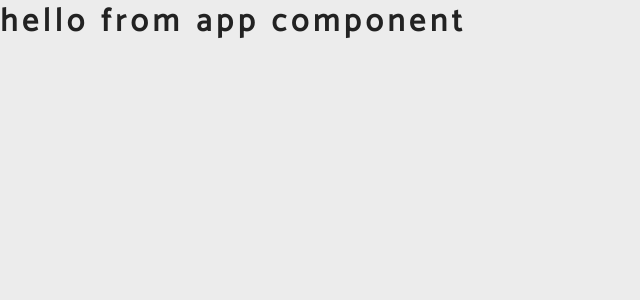
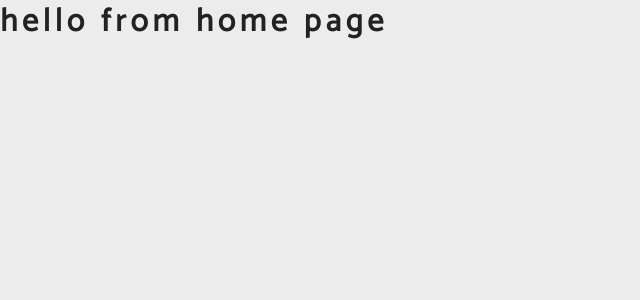
Before and after one commit to ruffryder/bookstore, a React (Create React App) app: page / in a window 1280 px wide. Shown: the top 300 px of the page, without its empty margins (0-640 px from the left). Built offline with nearby package versions, Linux system fonts and the light colour scheme.

Commit message:
Adding Browser router to App component with switch and Routes

```diff
--- a/src/App.js
+++ b/src/App.js
@@ -1,5 +1,23 @@
 import React from "react";
+import { BrowserRouter, Switch, Route } from "react-router-dom";
+import About from "./pages/About";
+import Cart from "./pages/Cart";
+import Checkout from "./pages/Checkout";
+import Error from "./pages/Error";
+import Home from "./pages/Home";
+import Login from "./pages/Login";
+import Products from "./pages/Products";
+import ProductDetails from "./pages/ProductDetails";
 
 export default function App() {
-  return <h1>hello from app component</h1>;
+  return (
+    <BrowserRouter>
+      <Switch>
+        <Route exact path="/" component={Home} />
+        <Route path="/about" component={About} />
+        <Route path="/cart" component={Cart} />
+        <Route component={Error} />
+      </Switch>
+    </BrowserRouter>
+  );
 }
```
